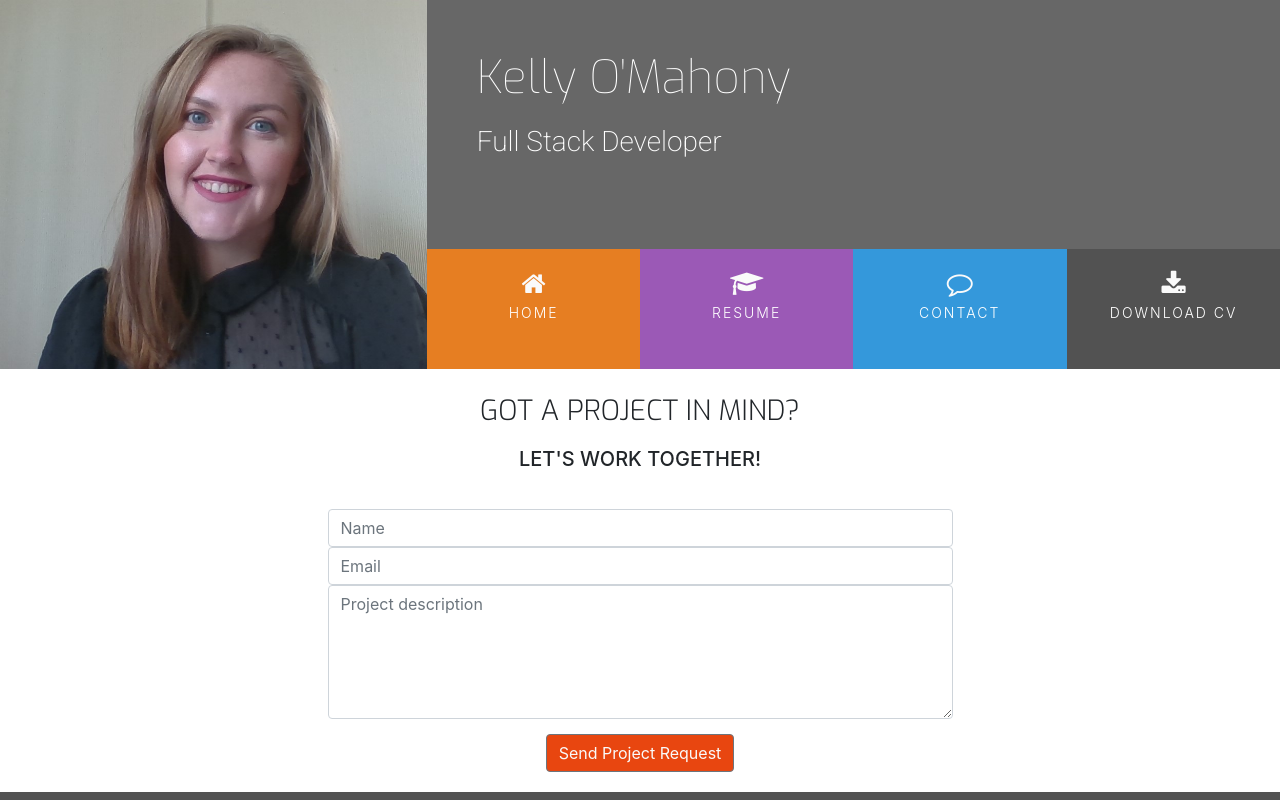
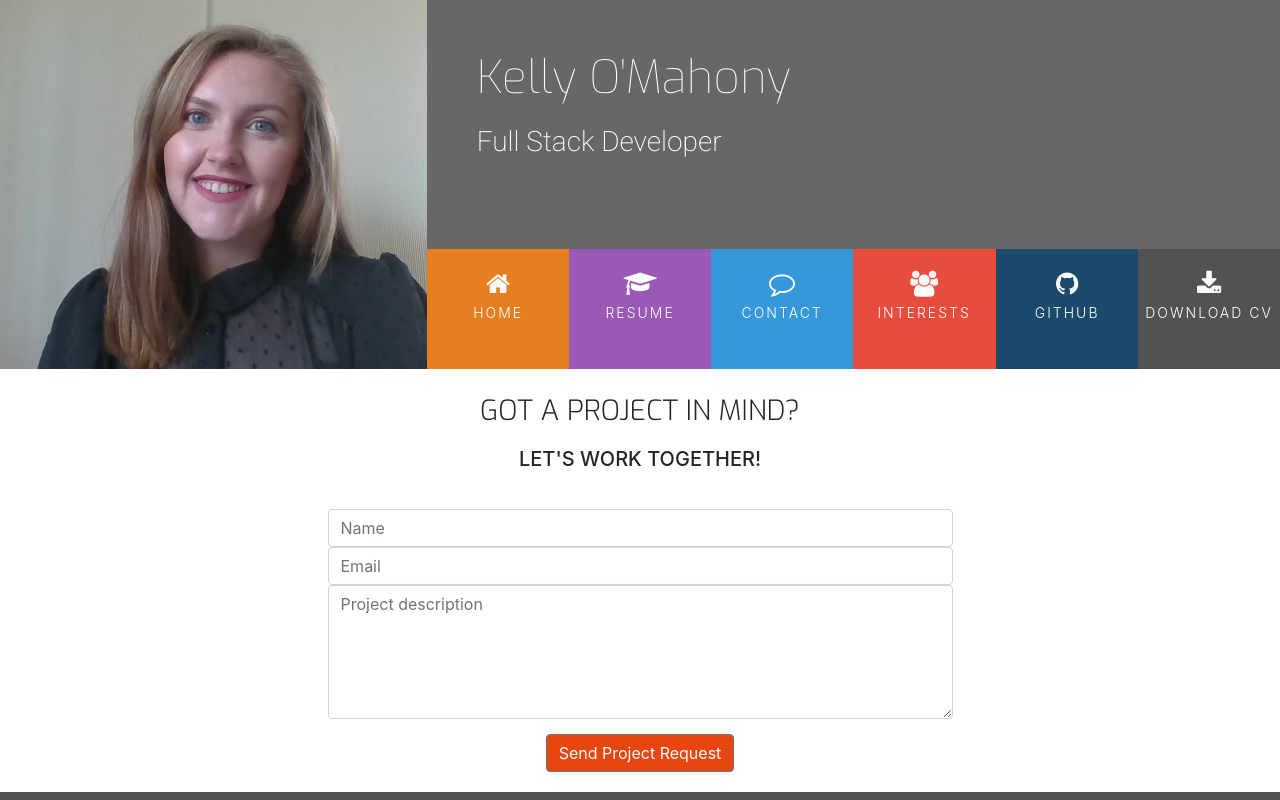
Before and after one commit to kelllyy101/resume-project, a plain HTML site: page contact.html in a window 1280 px wide. Shown: the top 800 px of the page. Drawn offline with nearby package versions, Linux system fonts and the light colour scheme.

Commit message:
test email.js

```diff
--- /dev/null
+++ b/assets/js/email.js
@@ -0,0 +1 @@
+console.log("hello")
--- a/contact.html
+++ b/contact.html
@@ -15,7 +15,6 @@
 <script type="text/javascript">
    (function(){
       emailjs.init("1Q3HtLKsFzD7TXpBB");
-      emailjs.send("service_gdgr1bh","Kelly",{name:"Kelly", notes: "Check this out"});
    })();
 </script>
 </head>
@@ -33,17 +32,23 @@
                 <div class="row no-gutters">
                     <div class="col">
                         <ul id="nav" class="list-inline menucontainer">
-                            <li class="col-6 col-sm-3 list-inline-item ui-menu-color-home menuitem">
+                            <li class="col-6 col-sm-2 ui-menu-color-home list-inline-item menuitem">
                                 <a href="index.html" class="hvr-sweep-to-bottom"><i class="fa fa-home" aria-hidden="true"></i><span>Home</span></a>
                             </li>
-                            <li class="col-6 col-sm-3 list-inline-item ui-menu-color-resume menuitem">
+                            <li class="col-6 col-sm-2 ui-menu-color-resume list-inline-item menuitem">
                                 <a href="resume.html" class="hvr-sweep-to-bottom"><i class="fa fa-graduation-cap" aria-hidden="true"></i><span>Resume</span></a>
                             </li>
-                            <li class="col-6 col-sm-3 list-inline-item ui-menu-color-contact menuitem">
+                            <li class="col-6 col-sm-2 ui-menu-color-contact list-inline-item menuitem">
                                 <a href="contact.html" class="hvr-sweep-to-bottom"><i class="fa fa-comment-o" aria-hidden="true"></i><span>Contact</span></a>
                             </li>
-                            <li class="col-6 col-sm-3 list-inline-item ui-menu-color-download menuitem">
-                                <a href="assets/cv/Kelly_O'Mahony_CV SE 2023.docx" target="_blank" class="hvr-sweep-to-bottom"><i class="fa fa-download" aria-hidden="true"></i><span>Download CV</span></a>
+                            <li class="col-6 col-sm-2 ui-menu-color-interests list-inline-item menuitem">
+                                <a href="interests.html" class="hvr-sweep-to-bottom"><i class="fa fa-users" aria-hidden="true"></i><span>Interests</span></a>
+                            </li>
+                            <li class="col-6 col-sm-2 ui-menu-color-github list-inline-item menuitem">
+                                <a href="github.html" class="hvr-sweep-to-bottom"><i class="fa fa-github" aria-hidden="true"></i><span>GitHub</span></a>
+                            </li>
+                            <li class="col-6 col-sm-2 ui-menu-color-download list-inline-item menuitem">
+                                <a href="assets/cv/sample-cv.pdf" target="_blank" class="hvr-sweep-to-bottom"><i class="fa fa-download" aria-hidden="true"></i><span>Download CV</span></a>
                             </li>
                         </ul>
                     </div>
@@ -58,7 +63,7 @@
                 <h5 class="uppercase text-center">Let's work together!</h5>
 
                 <div class="center-form">
-                    <form>
+                    <form onsubmit="return sendMail(this);">
                         <input type="text" name="name" id="fullname" class="form-control" placeholder="Name" required />
                         <input type="email" name="email" id="emailaddress" class="form-control" placeholder="Email" required />
                         <textarea rows="5" name="projectsummary" id="projectsummary" class="form-control" placeholder="Project description" required></textarea>
@@ -135,5 +140,6 @@
             </div>
         </div>
     </footer>
+    <script src="assets/js/email.js"></script>
 </body>
 </html>
```
Also changed, not shown: resume.html (+12 -5 lines).
